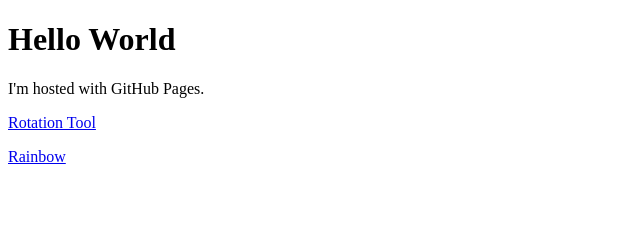
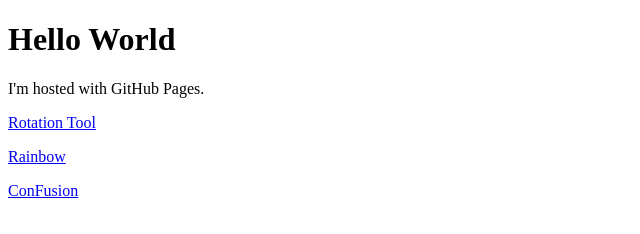
Before and after one commit to Coaltergeist/Coaltergeist.github.io, a plain HTML site: page index.html in a window 1280 px wide. Shown: the full height of the page, 0-640 px from the left. Drawn offline with Linux system fonts and the light colour scheme.

Commit message:
Update index.html

```diff
--- a/index.html
+++ b/index.html
@@ -5,5 +5,6 @@
   <p>I'm hosted with GitHub Pages.</p>
   <p><a href="https://www.coaltergeist.me/rotation-tool">Rotation Tool</a></p>
   <p><a href="https://www.coaltergeist.me/rainbow">Rainbow</a></p>
+  <p><a href="https://www.coaltergeist.me/confusion">ConFusion</a></p>
 </body>
 </html>
```
